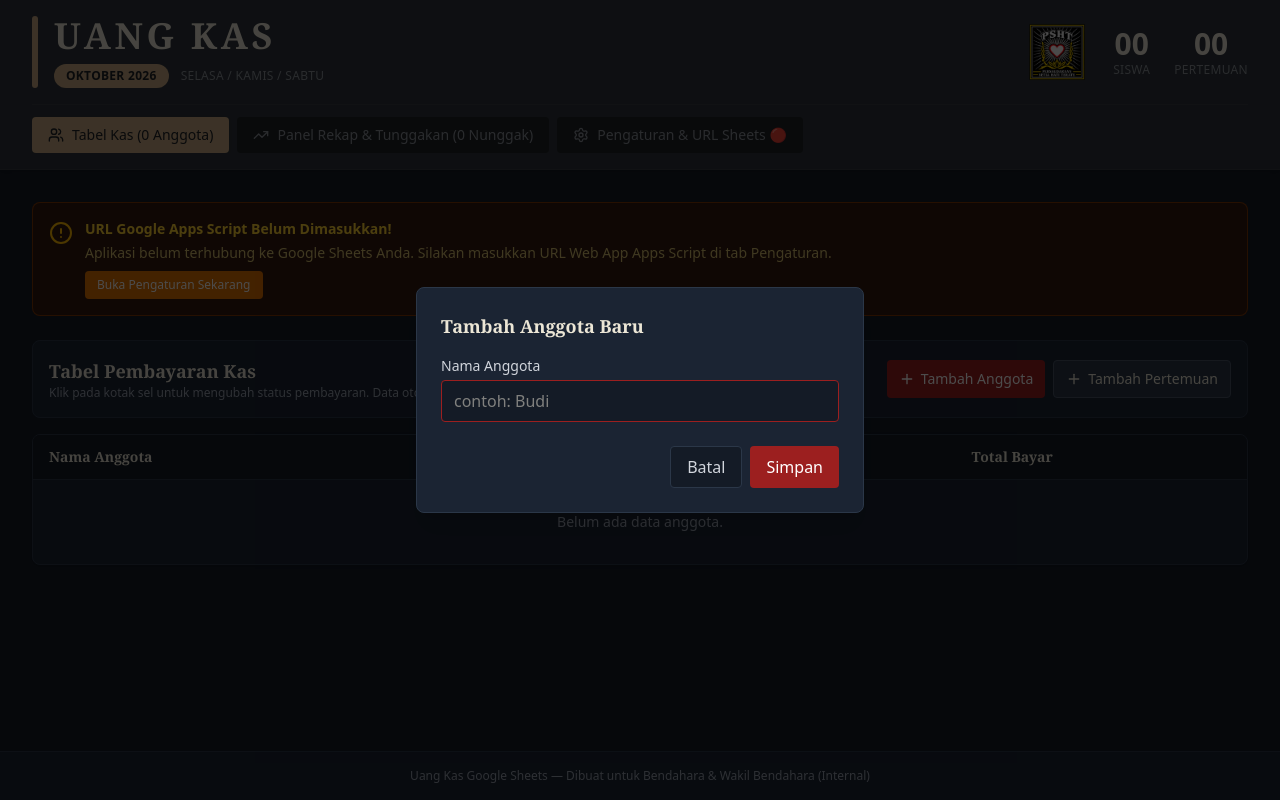
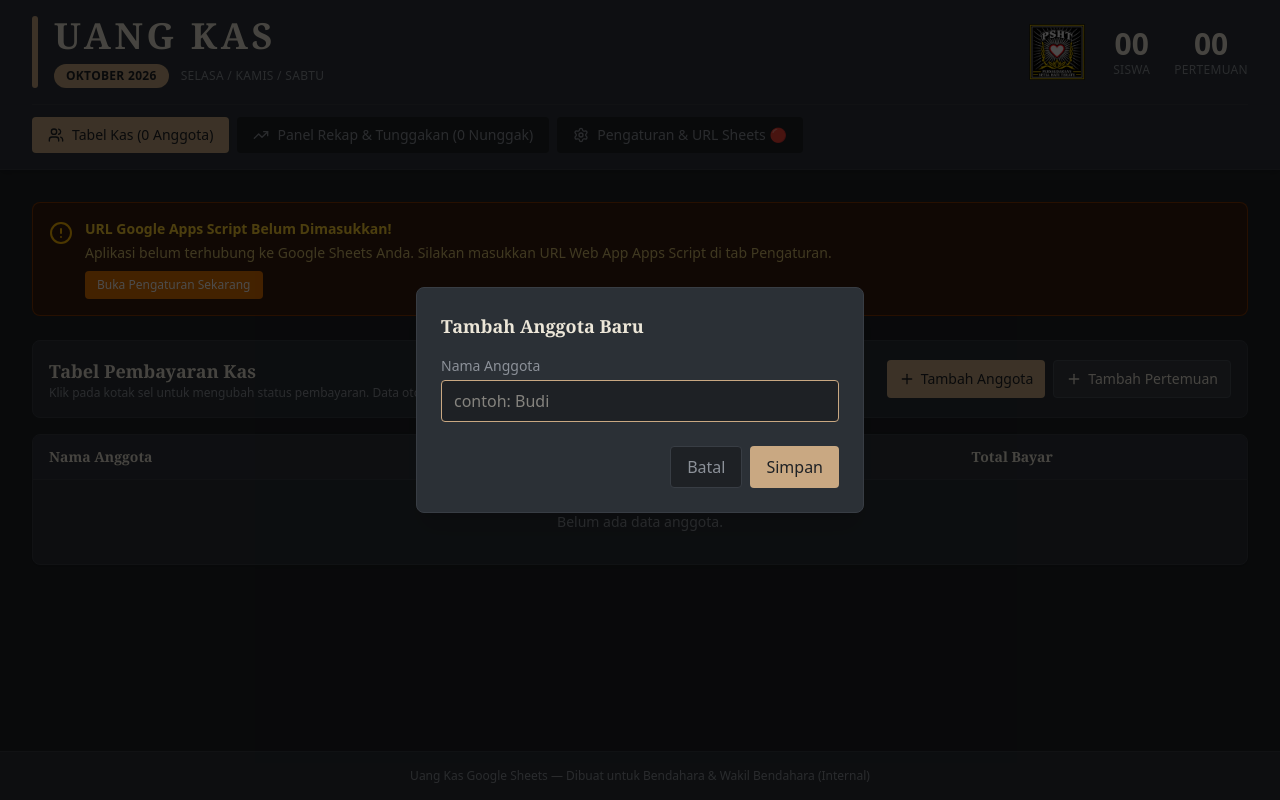
Before and after one commit to nafisaqil24/kassh, a React (Vite) app in the folder frontend/: page / in a window 1280 px wide. Both pictures are taken after a click on the button "Tambah Anggota". Built offline with nearby package versions, Linux system fonts and the light colour scheme; the HTML template or start-up script is replaced by a standard one.

Commit message:
kembalikan tampilan ke versi main

```diff
--- a/frontend/src/App.tsx
+++ b/frontend/src/App.tsx
@@ -424,7 +424,7 @@ export default function App() {
   }).filter((a) => a.jumlahBelumBayar > 0);
 
   return (
-    <div className="min-h-screen bg-[#141b26] text-[#ece6d6] flex flex-col">
+    <div className="min-h-screen bg-[#1E2125] text-[#ECE6D8] flex flex-col">
       {/* Header */}
       <header className="bg-[#2F343B] border-b border-[#383D44] px-4 py-4 md:px-8 shadow-md">
         <div className="max-w-7xl mx-auto flex flex-col md:flex-row justify-between items-center gap-4">
@@ -509,7 +509,7 @@ export default function App() {
 
         {loading && (
           <div className="flex items-center justify-center py-6 text-gray-400 gap-2 mb-4">
-            <RefreshCw className="w-5 h-5 animate-spin text-[#9c1f1f]" /> Sinkronisasi dengan Google Sheets...
+            <RefreshCw className="w-5 h-5 animate-spin text-[#C9A882]" /> Sinkronisasi dengan Google Sheets...
           </div>
         )}
 
@@ -521,21 +521,21 @@ export default function App() {
 
         {activeTab === 'grid' && (
           <div className="space-y-4">
-            <div className="flex flex-col sm:flex-row justify-between items-start sm:items-center gap-4 bg-[#1b2433] p-4 rounded-lg border border-[#2b3748]">
+            <div className="flex flex-col sm:flex-row justify-between items-start sm:items-center gap-4 bg-[#2B3036] p-4 rounded-lg border border-[#383D44]">
               <div>
                 <h3 className="text-lg font-serif-title font-semibold">Tabel Pembayaran Kas</h3>
-                <p className="text-xs text-gray-400">Klik pada kotak sel untuk mengubah status pembayaran. Data otomatis tersimpan ke Google Sheets.</p>
+                <p className="text-xs text-[#8C9199]">Klik pada kotak sel untuk mengubah status pembayaran. Data otomatis tersimpan ke Google Sheets.</p>
               </div>
               <div className="flex flex-wrap gap-2">
                 <button
                   onClick={() => setShowAddAnggotaModal(true)}
-                  className="bg-[#9c1f1f] hover:bg-red-700 text-white px-3 py-2 rounded text-sm font-medium transition flex items-center gap-1.5"
+                  className="bg-[#C9A882] hover:bg-[#b8996f] text-[#1E2125] px-3 py-2 rounded text-sm font-medium transition flex items-center gap-1.5"
                 >
                   <Plus className="w-4 h-4" /> Tambah Anggota
                 </button>
                 <button
                   onClick={() => setShowAddPertemuanModal(true)}
-                  className="bg-[#2b3748] hover:bg-slate-700 text-[#ece6d6] px-3 py-2 rounded text-sm font-medium transition flex items-center gap-1.5 border border-gray-600"
+                  className="bg-[#383D44] hover:bg-[#4A5058] text-[#ECE6D8] px-3 py-2 rounded text-sm font-medium transition flex items-center gap-1.5 border border-[#4A5058]"
                 >
                   <Plus className="w-4 h-4" /> Tambah Pertemuan
                 </button>
@@ -543,51 +543,60 @@ export default function App() {
             </div>
 
             {/* Grid Table */}
-            <div className="bg-[#1b2433] rounded-lg border border-[#2b3748] shadow overflow-hidden">
+            <div className="bg-[#2B3036] rounded-lg border border-[#383D44] shadow overflow-hidden">
               <div className="overflow-x-auto max-h-[70vh]">
                 <table className="w-full border-collapse text-left text-sm">
-                  <thead className="sticky top-0 z-20 bg-[#141b26] text-[#ece6d6] border-b border-[#2b3748]">
+                  <thead className="sticky top-0 z-20 bg-[#2F343B] text-[#ECE6D8] border-b border-[#383D44]">
                     <tr>
-                      <th className="sticky left-0 z-30 bg-[#141b26] px-4 py-3 font-serif-title border-r border-[#2b3748] min-w-[180px]">
+                      <th className="sticky left-0 z-30 bg-[#2F343B] px-4 py-3 font-serif-title border-r border-[#383D44] min-w-[180px]">
                         Nama Anggota
                       </th>
-                      {pertemuan.map((pt) => (
-                        <th key={pt.id} className="px-3 py-3 text-center border-r border-[#2b3748]/50 min-w-[70px]">
-                          <div className="text-xs font-bold text-[#9c1f1f]">{pt.hari}</div>
+                      {pertemuan.map((pt) => {
+                        const warnaHari =
+                          pt.hari?.toLowerCase() === 'selasa' ? 'text-[#93A98F]' :
+                          pt.hari?.toLowerCase() === 'kamis' ? 'text-[#C9A882]' :
+                          pt.hari?.toLowerCase() === 'sabtu' ? 'text-[#8DA6B8]' :
+                          'text-[#8C9199]';
+                        return (
+                          <th key={pt.id} className="px-3 py-3 text-center border-r border-[#383D44]/50 min-w-[70px]">
+                            <div className={`text-xs font-bold uppercase ${warnaHari}`}>{pt.hari}</div>
                             <div className="text-sm font-semibold">{pt.tanggal}</div>
                             <button
                               onClick={() => handleDeletePertemuan(pt.id, pt.tanggal, pt.hari)}
-                            className="mt-1 text-gray-500 hover:text-red-400 transition block mx-auto"
+                              className="mt-1 text-[#8C9199] hover:text-red-400 transition block mx-auto"
                               title="Hapus pertemuan"
                             >
                               <Trash2 className="w-3 h-3 inline" />
                             </button>
                           </th>
-                      ))}
+                        );
+                      })}
                       <th className="px-4 py-3 text-center font-serif-title min-w-[100px]">Total Bayar</th>
                     </tr>
                   </thead>
-                  <tbody className="divide-y divide-[#2b3748]/60">
+                  <tbody className="divide-y divide-[#383D44]/60">
                     {anggota.length === 0 ? (
                       <tr>
-                        <td colSpan={pertemuan.length + 2} className="text-center py-8 text-gray-400">
+                        <td colSpan={pertemuan.length + 2} className="text-center py-8 text-[#8C9199]">
                           Belum ada data anggota.
                         </td>
                       </tr>
                     ) : (
-                      anggota.map((a) => {
+                      anggota.map((a, idx) => {
                         const paidCount = pertemuan.filter((pt) => {
                           const p = validPembayaran.find((pay) => String(pay.anggotaId) === String(a.id) && String(pay.pertemuanId) === String(pt.id));
                           return p && p.status;
                         }).length;
 
+                        const bgBaris = idx % 2 === 0 ? 'bg-[#262A2F]' : 'bg-[#2B3036]';
+
                         return (
-                          <tr key={a.id} className="hover:bg-[#1e293b]/50 transition">
-                            <td className="sticky left-0 z-10 bg-[#1b2433] hover:bg-[#1e293b] px-4 py-3 font-medium border-r border-[#2b3748] flex items-center justify-between gap-2">
+                          <tr key={a.id} className={`${bgBaris} hover:bg-[#383D44]/40 transition`}>
+                            <td className={`sticky left-0 z-10 ${bgBaris} px-4 py-3 font-medium border-r border-[#383D44] flex items-center justify-between gap-2`}>
                               <span className="truncate">{a.nama}</span>
                               <button
                                 onClick={() => handleDeleteAnggota(a.id, a.nama)}
-                                className="text-gray-500 hover:text-red-400 p-1 rounded transition"
+                                className="text-[#8C9199] hover:text-red-400 p-1 rounded transition"
                                 title="Hapus anggota"
                               >
                                 <Trash2 className="w-3.5 h-3.5" />
@@ -604,12 +613,12 @@ export default function App() {
                                 <td
                                   key={pt.id}
                                   onClick={() => handleTogglePembayaran(a.id, pt.id)}
-                                  className={`text-center p-2 border-r border-[#2b3748]/40 cursor-pointer select-none transition ${
+                                  className={`text-center p-2 border-r border-[#383D44]/40 cursor-pointer select-none transition ${
                                     isToggling ? 'opacity-60 cursor-wait' : ''
                                   } ${
                                     isLunas
                                       ? 'bg-emerald-950/40 hover:bg-emerald-900/50 text-emerald-400 font-bold'
-                                      : 'bg-transparent hover:bg-[#2b3748]/30 text-gray-600'
+                                      : 'bg-transparent hover:bg-[#383D44]/30 text-[#8C9199]'
                                   }`}
                                   title="Klik untuk ubah status"
                                 >
@@ -618,7 +627,7 @@ export default function App() {
                                       ✓
                                     </span>
                                   ) : (
-                                    <span className="text-gray-600 text-xs">-</span>
+                                    <span className="text-[#8C9199] text-xs">-</span>
                                   )}
                                 </td>
                               );
@@ -640,55 +649,55 @@ export default function App() {
         {activeTab === 'rekap' && (
           <div className="space-y-6">
             <div className="grid grid-cols-1 md:grid-cols-3 gap-4">
-              <div className="bg-[#1b2433] border border-[#2b3748] p-5 rounded-lg shadow">
-                <p className="text-sm text-gray-400">Total Kas Terkumpul</p>
+              <div className="bg-[#2B3036] border border-[#383D44] p-5 rounded-lg shadow">
+                <p className="text-sm text-[#8C9199]">Total Kas Terkumpul</p>
                 <p className="text-3xl font-serif-title font-bold text-emerald-400 mt-2">
                   Rp {totalKasTerkumpul.toLocaleString('id-ID')}
                 </p>
-                <p className="text-xs text-gray-500 mt-1">
+                <p className="text-xs text-[#8C9199] mt-1">
                   Dari {totalLunasCount} pembayaran lunas (Rp {pengaturan.nominal.toLocaleString('id-ID')}/sesi)
                 </p>
               </div>
 
-              <div className="bg-[#1b2433] border border-[#2b3748] p-5 rounded-lg shadow">
-                <p className="text-sm text-gray-400">Total Pertemuan</p>
-                <p className="text-3xl font-serif-title font-bold text-[#ece6d6] mt-2">
+              <div className="bg-[#2B3036] border border-[#383D44] p-5 rounded-lg shadow">
+                <p className="text-sm text-[#8C9199]">Total Pertemuan</p>
+                <p className="text-3xl font-serif-title font-bold text-[#ECE6D8] mt-2">
                   {pertemuan.length} Sesi
                 </p>
-                <p className="text-xs text-gray-500 mt-1">Periode {pengaturan.periode}</p>
+                <p className="text-xs text-[#8C9199] mt-1">Periode {pengaturan.periode}</p>
               </div>
 
-              <div className="bg-[#1b2433] border border-[#2b3748] p-5 rounded-lg shadow">
-                <p className="text-sm text-gray-400">Anggota Belum Lunas Total</p>
+              <div className="bg-[#2B3036] border border-[#383D44] p-5 rounded-lg shadow">
+                <p className="text-sm text-[#8C9199]">Anggota Belum Lunas Total</p>
                 <p className="text-3xl font-serif-title font-bold text-red-400 mt-2">
                   {tunggakanList.length} Orang
                 </p>
-                <p className="text-xs text-gray-500 mt-1">Memiliki tunggakan kas</p>
+                <p className="text-xs text-[#8C9199] mt-1">Memiliki tunggakan kas</p>
               </div>
             </div>
 
-            <div className="bg-[#1b2433] border border-[#2b3748] rounded-lg p-5 shadow">
+            <div className="bg-[#2B3036] border border-[#383D44] rounded-lg p-5 shadow">
               <h3 className="text-lg font-serif-title font-semibold mb-4 flex items-center gap-2">
                 <AlertCircle className="w-5 h-5 text-red-500" /> Daftar Anggota dengan Tunggakan
               </h3>
               {tunggakanList.length === 0 ? (
-                <div className="text-center py-8 text-emerald-400 bg-[#141b26]/50 rounded border border-[#2b3748]">
+                <div className="text-center py-8 text-emerald-400 bg-[#1E2125]/50 rounded border border-[#383D44]">
                   🎉 Luar biasa! Semua anggota sudah melunasi seluruh kas pertemuan.
                 </div>
               ) : (
                 <div className="overflow-x-auto">
                   <table className="w-full text-left text-sm border-collapse">
                     <thead>
-                      <tr className="border-b border-[#2b3748] text-gray-400">
+                      <tr className="border-b border-[#383D44] text-[#8C9199]">
                         <th className="py-3 px-4">Nama Anggota</th>
                         <th className="py-3 px-4 text-center">Jumlah Belum Bayar</th>
                         <th className="py-3 px-4 text-right">Total Tunggakan</th>
                       </tr>
                     </thead>
-                    <tbody className="divide-y divide-[#2b3748]/50">
+                    <tbody className="divide-y divide-[#383D44]/50">
                       {tunggakanList.map((item) => (
-                        <tr key={item.id} className="hover:bg-[#1e293b]/50">
-                          <td className="py-3 px-4 font-medium text-[#ece6d6]">{item.nama}</td>
+                        <tr key={item.id} className="hover:bg-[#383D44]/40">
+                          <td className="py-3 px-4 font-medium text-[#ECE6D8]">{item.nama}</td>
                           <td className="py-3 px-4 text-center">
                             <span className="bg-red-950/60 text-red-400 border border-red-900/50 px-2.5 py-1 rounded-full text-xs font-bold">
                               {item.jumlahBelumBayar} pertemuan
@@ -708,45 +717,45 @@ export default function App() {
         )}
 
         {activeTab === 'pengaturan' && (
-          <div className="max-w-xl mx-auto bg-[#1b2433] border border-[#2b3748] rounded-lg p-6 shadow space-y-6">
+          <div className="max-w-xl mx-auto bg-[#2B3036] border border-[#383D44] rounded-lg p-6 shadow space-y-6">
             <div>
               <h3 className="text-xl font-serif-title font-semibold mb-2 flex items-center gap-2">
-                <Settings className="w-5 h-5 text-[#9c1f1f]" /> Pengaturan Google Apps Script URL
+                <Settings className="w-5 h-5 text-[#C9A882]" /> Pengaturan Google Apps Script URL
               </h3>
-              <p className="text-xs text-gray-400 mb-4">
+              <p className="text-xs text-[#8C9199] mb-4">
                 Masukkan URL Web App dari Google Apps Script Anda agar website ini terhubung langsung ke Google Sheets.
               </p>
 
               <form onSubmit={handleSavePengaturan} className="space-y-4">
                 <div>
-                  <label className="block text-sm font-medium text-gray-300 mb-1">URL Web App Google Apps Script</label>
+                  <label className="block text-sm font-medium text-[#8C9199] mb-1">URL Web App Google Apps Script</label>
                   <input
                     type="url"
                     value={inputGasUrl}
                     onChange={(e) => setInputGasUrl(e.target.value)}
                     placeholder="https://script.google.com/macros/s/.../exec"
-                    className="w-full bg-[#141b26] border border-[#2b3748] rounded px-3 py-2 text-[#ece6d6] focus:outline-none focus:border-[#9c1f1f] text-sm"
+                    className="w-full bg-[#1E2125] border border-[#383D44] rounded px-3 py-2 text-[#ECE6D8] focus:outline-none focus:border-[#C9A882] text-sm"
                   />
                 </div>
 
                 <div>
-                  <label className="block text-sm font-medium text-gray-300 mb-1">Nama Periode (Bulan / Tahun)</label>
+                  <label className="block text-sm font-medium text-[#8C9199] mb-1">Nama Periode (Bulan / Tahun)</label>
                   <input
                     type="text"
                     value={editPeriode}
                     onChange={(e) => setEditPeriode(e.target.value)}
-                    className="w-full bg-[#141b26] border border-[#2b3748] rounded px-3 py-2 text-[#ece6d6] focus:outline-none focus:border-[#9c1f1f]"
+                    className="w-full bg-[#1E2125] border border-[#383D44] rounded px-3 py-2 text-[#ECE6D8] focus:outline-none focus:border-[#C9A882]"
                     required
                   />
                 </div>
 
                 <div>
-                  <label className="block text-sm font-medium text-gray-300 mb-1">Nominal Kas per Pertemuan (Rp)</label>
+                  <label className="block text-sm font-medium text-[#8C9199] mb-1">Nominal Kas per Pertemuan (Rp)</label>
                   <input
                     type="number"
                     value={editNominal}
                     onChange={(e) => setEditNominal(Number(e.target.value))}
-                    className="w-full bg-[#141b26] border border-[#2b3748] rounded px-3 py-2 text-[#ece6d6] focus:outline-none focus:border-[#9c1f1f]"
+                    className="w-full bg-[#1E2125] border border-[#383D44] rounded px-3 py-2 text-[#ECE6D8] focus:outline-none focus:border-[#C9A882]"
                     min="0"
                     step="1000"
                     required
@@ -756,7 +765,7 @@ export default function App() {
                 <div className="pt-2">
                   <button
                     type="submit"
-                    className="w-full bg-[#9c1f1f] hover:bg-red-700 text-white font-medium py-2 px-4 rounded transition shadow flex items-center justify-center gap-2"
+                    className="w-full bg-[#C9A882] hover:bg-[#b8996f] text-[#1E2125] font-medium py-2 px-4 rounded transition shadow flex items-center justify-center gap-2"
                   >
                     <CheckCircle2 className="w-4 h-4" /> Simpan & Hubungkan
                   </button>
@@ -770,17 +779,17 @@ export default function App() {
       {/* Modal Tambah Anggota */}
       {showAddAnggotaModal && (
         <div className="fixed inset-0 bg-black/70 z-50 flex items-center justify-center p-4">
-          <div className="bg-[#1b2433] border border-[#2b3748] rounded-lg max-w-md w-full p-6 shadow-xl">
+          <div className="bg-[#2B3036] border border-[#383D44] rounded-lg max-w-md w-full p-6 shadow-xl">
             <h3 className="text-lg font-serif-title font-semibold mb-4">Tambah Anggota Baru</h3>
             <form onSubmit={handleAddAnggota} className="space-y-4">
               <div>
-                <label className="block text-sm text-gray-300 mb-1">Nama Anggota</label>
+                <label className="block text-sm text-[#8C9199] mb-1">Nama Anggota</label>
                 <input
                   type="text"
                   value={newAnggotaNama}
                   onChange={(e) => setNewAnggotaNama(e.target.value)}
                   placeholder="contoh: Budi"
-                  className="w-full bg-[#141b26] border border-[#2b3748] rounded px-3 py-2 text-[#ece6d6] focus:outline-none focus:border-[#9c1f1f]"
+                  className="w-full bg-[#1E2125] border border-[#383D44] rounded px-3 py-2 text-[#ECE6D8] focus:outline-none focus:border-[#C9A882]"
                   autoFocus
                   required
                 />
@@ -789,13 +798,13 @@ export default function App() {
                 <button
                   type="button"
                   onClick={() => setShowAddAnggotaModal(false)}
-                  className="px-4 py-2 bg-[#141b26] border border-[#2b3748] text-gray-300 rounded hover:bg-[#2b3748]"
+                  className="px-4 py-2 bg-[#1E2125] border border-[#383D44] text-[#8C9199] rounded hover:bg-[#383D44]"
                 >
                   Batal
                 </button>
                 <button
                   type="submit"
-                  className="px-4 py-2 bg-[#9c1f1f] hover:bg-red-700 text-white rounded font-medium"
+                  className="px-4 py-2 bg-[#C9A882] hover:bg-[#b8996f] text-[#1E2125] rounded font-medium"
                 >
                   Simpan
                 </button>
@@ -808,15 +817,15 @@ export default function App() {
       {/* Modal Tambah Pertemuan */}
       {showAddPertemuanModal && (
         <div className="fixed inset-0 bg-black/70 z-50 flex items-center justify-center p-4">
-          <div className="bg-[#1b2433] border border-[#2b3748] rounded-lg max-w-md w-full p-6 shadow-xl">
+          <div className="bg-[#2B3036] border border-[#383D44] rounded-lg max-w-md w-full p-6 shadow-xl">
             <h3 className="text-lg font-serif-title font-semibold mb-4">Tambah Pertemuan Baru</h3>
             <form onSubmit={handleAddPertemuan} className="space-y-4">
               <div>
-                <label className="block text-sm text-gray-300 mb-1">Hari</label>
+                <label className="block text-sm text-[#8C9199] mb-1">Hari</label>
                 <select
                   value={newHari}
                   onChange={(e) => setNewHari(e.target.value)}
-                  className="w-full bg-[#141b26] border border-[#2b3748] rounded px-3 py-2 text-[#ece6d6] focus:outline-none focus:border-[#9c1f1f]"
+                  className="w-full bg-[#1E2125] border border-[#383D44] rounded px-3 py-2 text-[#ECE6D8] focus:outline-none focus:border-[#C9A882]"
                 >
                   <option value="Senin">Senin</option>
                   <option value="Selasa">Selasa</option>
@@ -828,13 +837,13 @@ export default function App() {
                 </select>
               </div>
               <div>
-                <label className="block text-sm text-gray-300 mb-1">Tanggal</label>
+                <label className="block text-sm text-[#8C9199] mb-1">Tanggal</label>
                 <input
                   type="text"
                   value={newTanggal}
                   onChange={(e) => setNewTanggal(e.target.value)}
                   placeholder="contoh: 3"
-                  className="w-full bg-[#141b26] border border-[#2b3748] rounded px-3 py-2 text-[#ece6d6] focus:outline-none focus:border-[#9c1f1f]"
+                  className="w-full bg-[#1E2125] border border-[#383D44] rounded px-3 py-2 text-[#ECE6D8] focus:outline-none focus:border-[#C9A882]"
                   autoFocus
                   required
                 />
@@ -843,13 +852,13 @@ export default function App() {
                 <button
                   type="button"
                   onClick={() => setShowAddPertemuanModal(false)}
-                  className="px-4 py-2 bg-[#141b26] border border-[#2b3748] text-gray-300 rounded hover:bg-[#2b3748]"
+                  className="px-4 py-2 bg-[#1E2125] border border-[#383D44] text-[#8C9199] rounded hover:bg-[#383D44]"
                 >
                   Batal
                 </button>
                 <button
                   type="submit"
-                  className="px-4 py-2 bg-[#9c1f1f] hover:bg-red-700 text-white rounded font-medium"
+                  className="px-4 py-2 bg-[#C9A882] hover:bg-[#b8996f] text-[#1E2125] rounded font-medium"
                 >
                   Simpan
                 </button>
@@ -860,7 +869,7 @@ export default function App() {
       )}
 
       {/* Footer */}
-      <footer className="bg-[#1b2433] border-t border-[#2b3748] py-4 text-center text-xs text-gray-400 mt-auto">
+      <footer className="bg-[#2B3036] border-t border-[#383D44] py-4 text-center text-xs text-[#8C9199] mt-auto">
         Uang Kas Google Sheets — Dibuat untuk Bendahara & Wakil Bendahara (Internal)
       </footer>
     </div>
```
Lines whose indentation alone changed are shown as unchanged.
